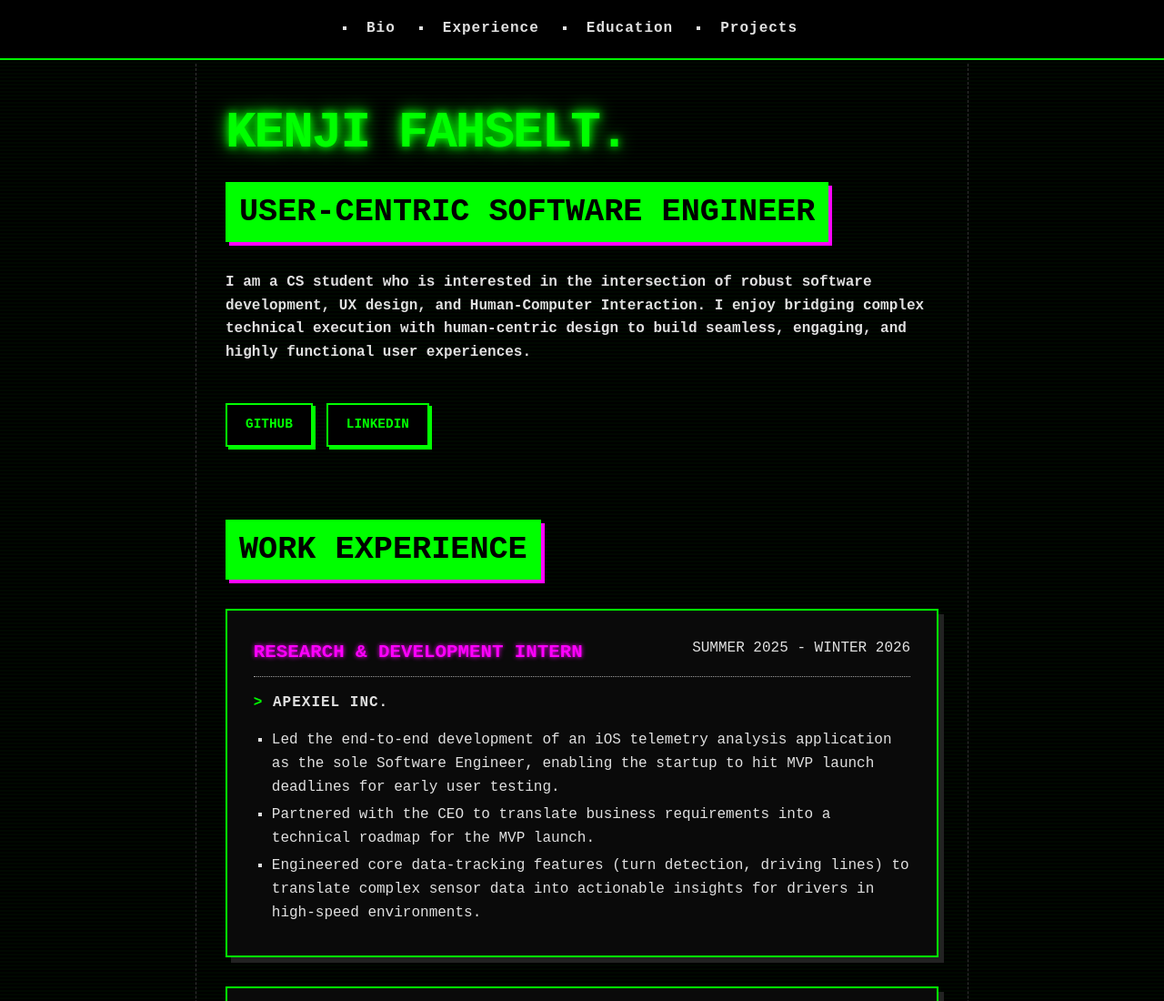
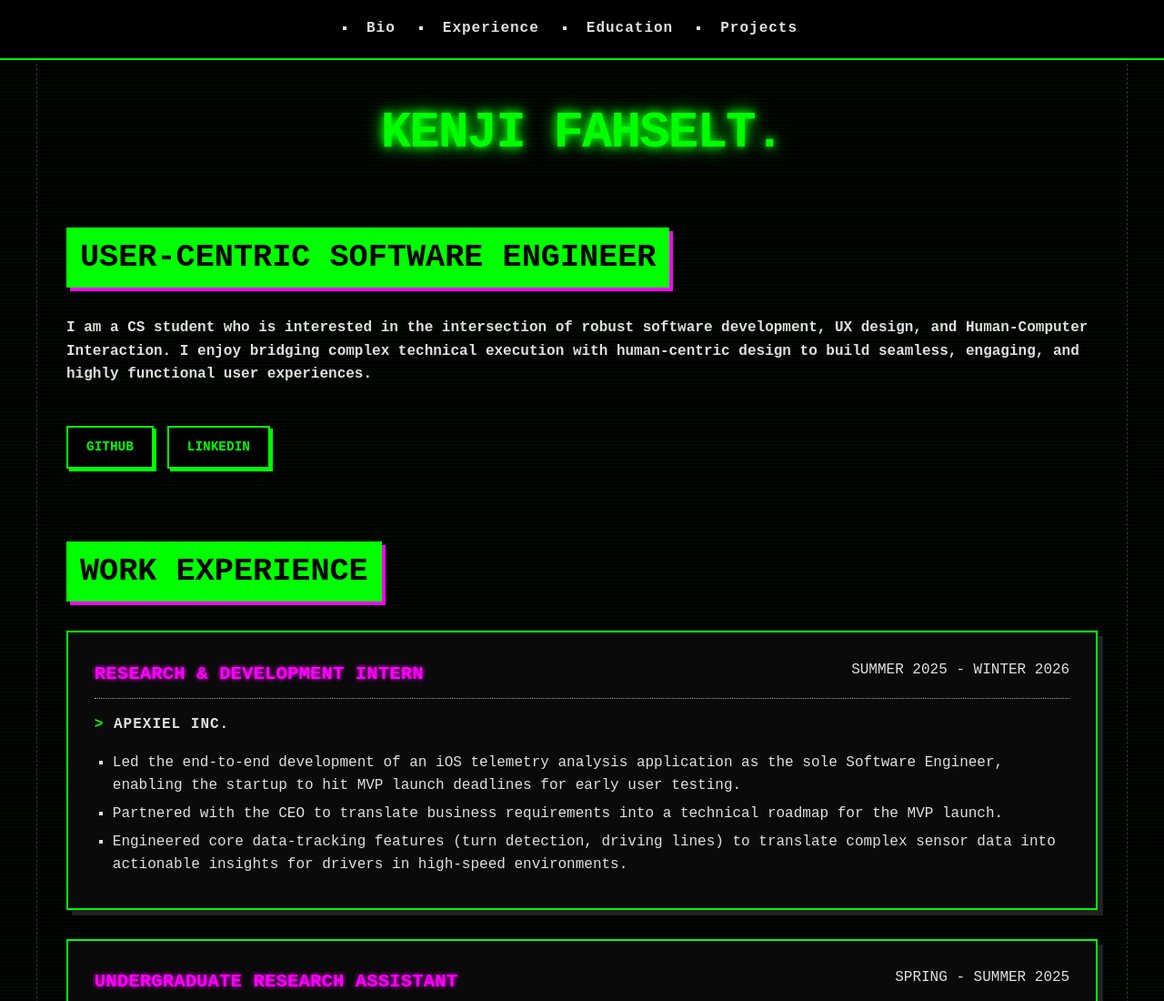
Before and after one commit to KenjiFH/Portfolio-site, a plain HTML site: page index.html in a window 1280 px wide. Shown: the top 1100 px of the page at 91% size. Drawn offline with Linux system fonts and the light colour scheme.

Commit message:
centered and padded  h1 alignment and increased  main max width

```diff
--- a/styles.css
+++ b/styles.css
@@ -80,7 +80,7 @@ header {
 
 /* Layout */
 main {
-  max-width: 850px;
+  max-width: 1200px;
   margin: 0 auto;
   padding: 2rem;
   border-left: 1px dashed #333;
@@ -92,6 +92,8 @@ section {
 }
 
 h1 {
+  text-align: center;
+  padding-bottom: 50px;
   font-size: 3.5rem;
   margin-bottom: 0.5rem;
   color: var(--accent-primary);
```
